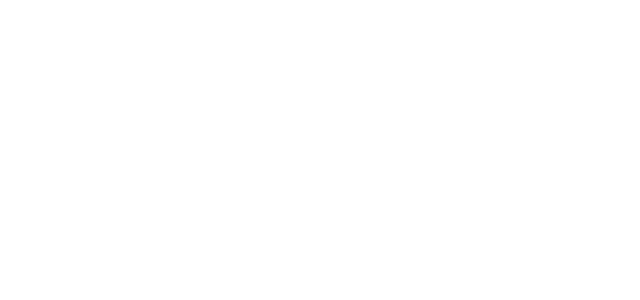
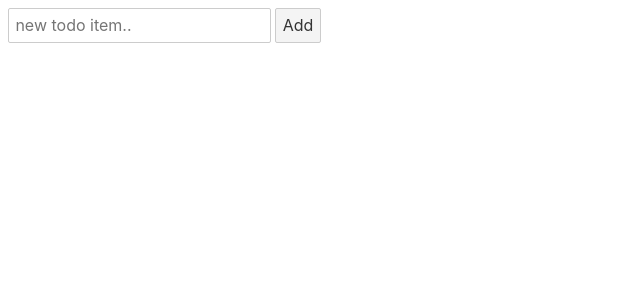
Before and after one commit to helenpernu/svelte, a Svelte app in the folder my-svelte-project/: page / in a window 1280 px wide. Shown: the top 300 px of the page, without its empty margins (0-640 px from the left). Built offline with nearby package versions, Linux system fonts and the light colour scheme.

Commit message:
bindings and button

```diff
--- a/my-svelte-project/src/App.svelte
+++ b/my-svelte-project/src/App.svelte
@@ -16,3 +16,9 @@
     }
 
 </script>
+
+<main>
+    <input bind:value={newItem} type="text" placeholder="new todo item..">
+<button on:click={addToList}>Add</button>
+
+</main>
```
